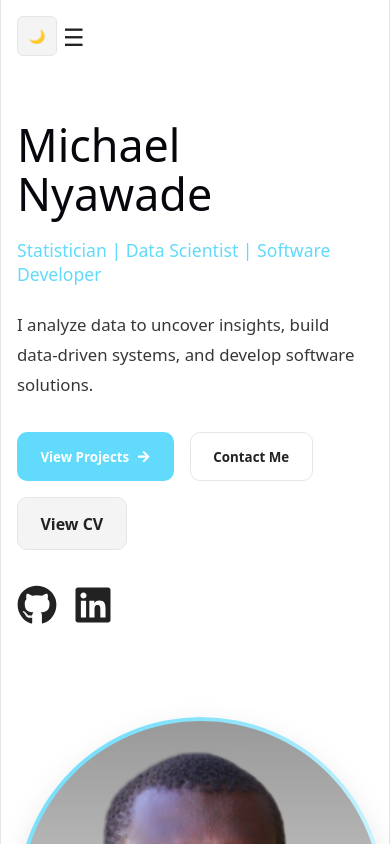
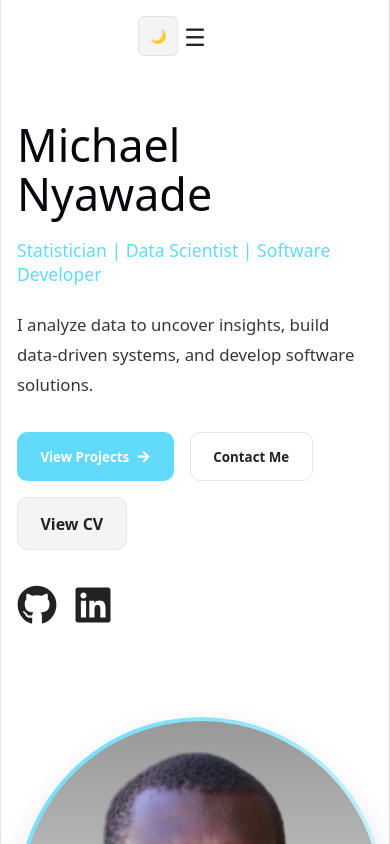
Before and after one commit to Michael-Nyawade/Michael-Nyawade.github.io, a React (Vite) app: page / in a window 390 px wide. Shown: the top 844 px of the page. Built offline with nearby package versions, Linux system fonts and the light colour scheme.

Commit message:
Properly aligned mobile hamburger and theme toggle using grid columns

```diff
--- a/src/styles/navbar.css
+++ b/src/styles/navbar.css
@@ -186,7 +186,7 @@
   /* Mobile layout override */
   .navbar {
     display: grid;
-    grid-template-columns: auto 1fr auto;
+    grid-template-columns: 1fr auto 1fr;
     align-items: center;
     padding: 1rem;
   }
```
